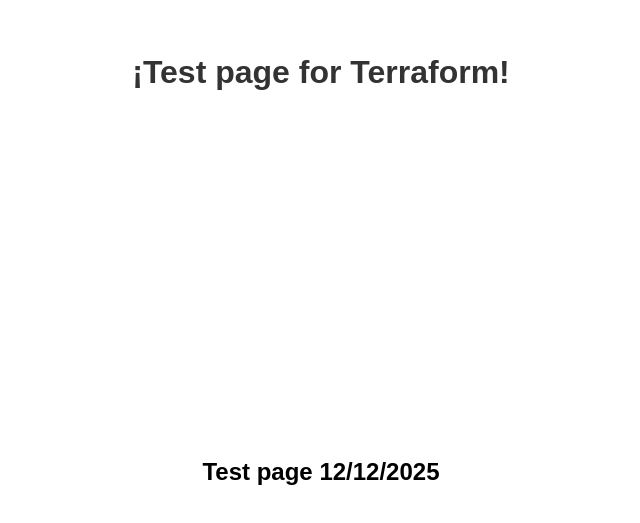
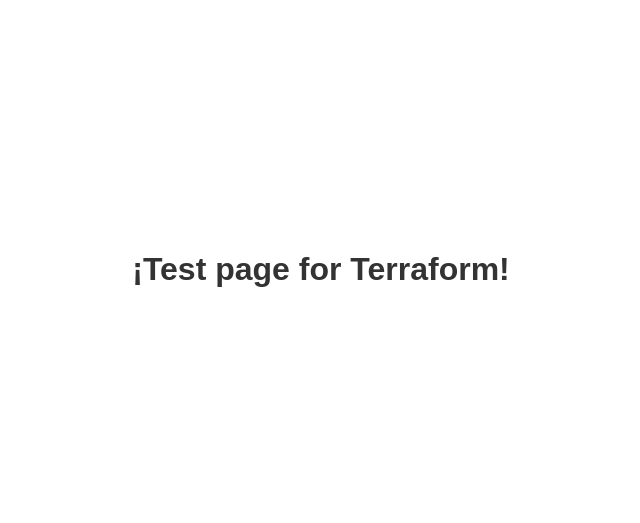
Before and after one commit to RamCupido/Terraform-Test, a plain HTML site: page index.html in a window 1280 px wide. Shown: the part 139-662 px from the top of the page, without its empty margins (319-959 px from the left). Drawn offline with Linux system fonts and the light colour scheme.

Commit message:
fix: index.html

```diff
--- a/index.html
+++ b/index.html
@@ -11,6 +11,5 @@
 </head>
 <body>
     <h1>¡Test page for Terraform!</h1>
-    <h2> Test page 12/12/2025</h2>
 </body>
 </html>
```
